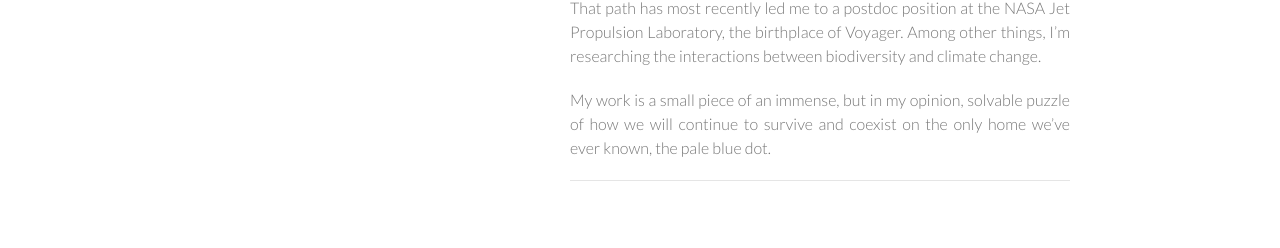
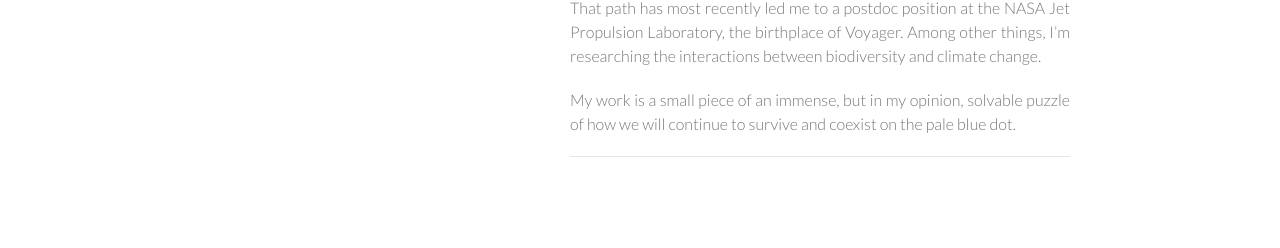
Before and after one commit to rpavlick/rpavlick.github.io, a Jekyll site: the page built from _posts/2013-06-12-consider-again-that-dot.md, in a window 1280 px wide. Shown: the part 1785-2033 px from the top of the page. Built offline with Jekyll 4.4.1, drawn with Linux system fonts in a browser that asks for light colours; some web fonts are replaced; after the commit the page ends 2012 px from its top, so only the background shows below that.

Commit message:
Update 2013-06-12-consider-again-that-dot.md

```diff
--- a/_posts/2013-06-12-consider-again-that-dot.md
+++ b/_posts/2013-06-12-consider-again-that-dot.md
@@ -27,4 +27,4 @@ I owe a lot to Carl Sagan, his books and particularly his television series, Cos
 
 That path has most recently led me to a postdoc position at the NASA Jet Propulsion Laboratory, the birthplace of Voyager.  Among other things, I'm researching the interactions between biodiversity and climate change.
 
-My work is a small piece of an immense, but in my opinion, solvable puzzle of how we will continue to survive and coexist on the only home we've ever known, the pale blue dot.
+My work is a small piece of an immense, but in my opinion, solvable puzzle of how we will continue to survive and coexist on the pale blue dot.
```
